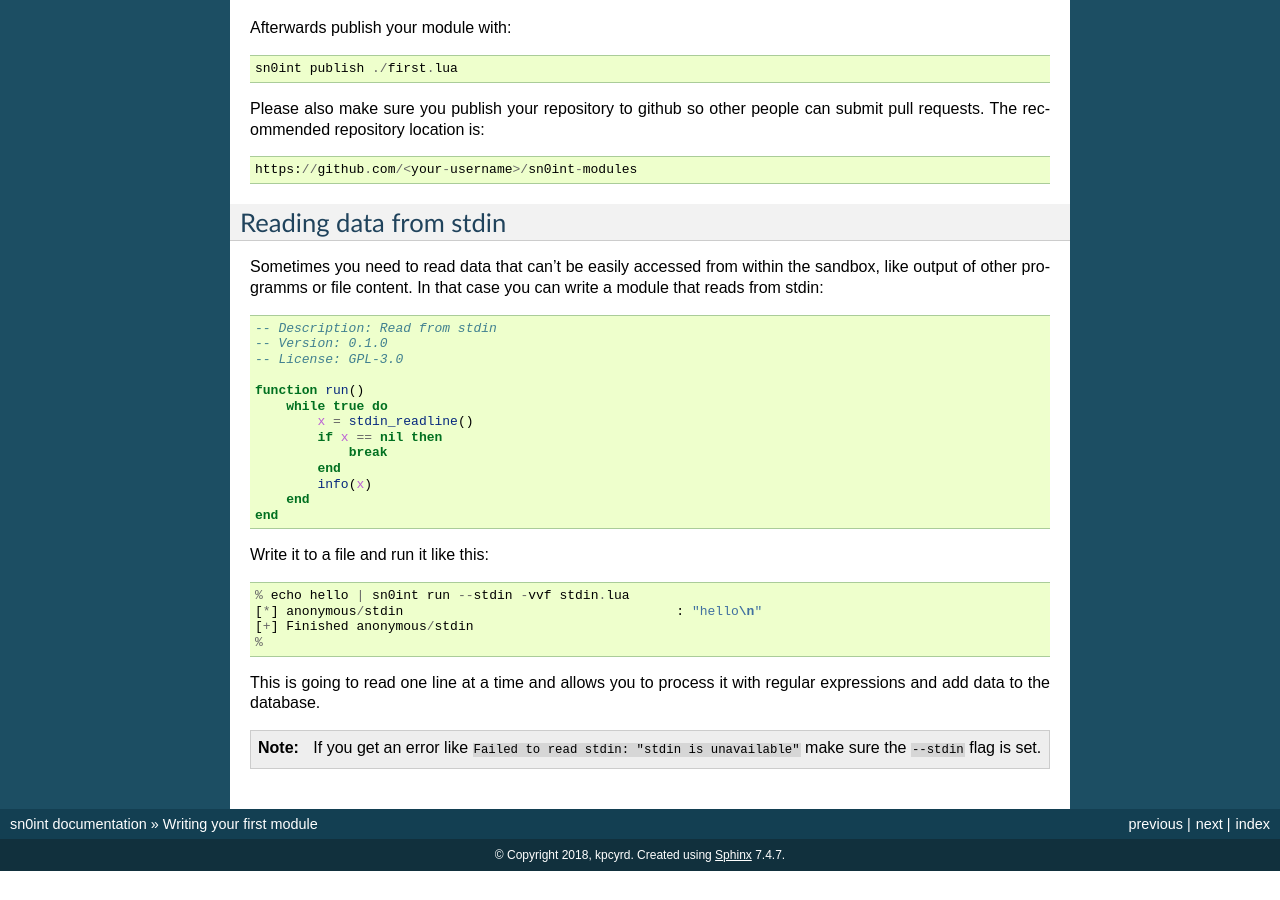
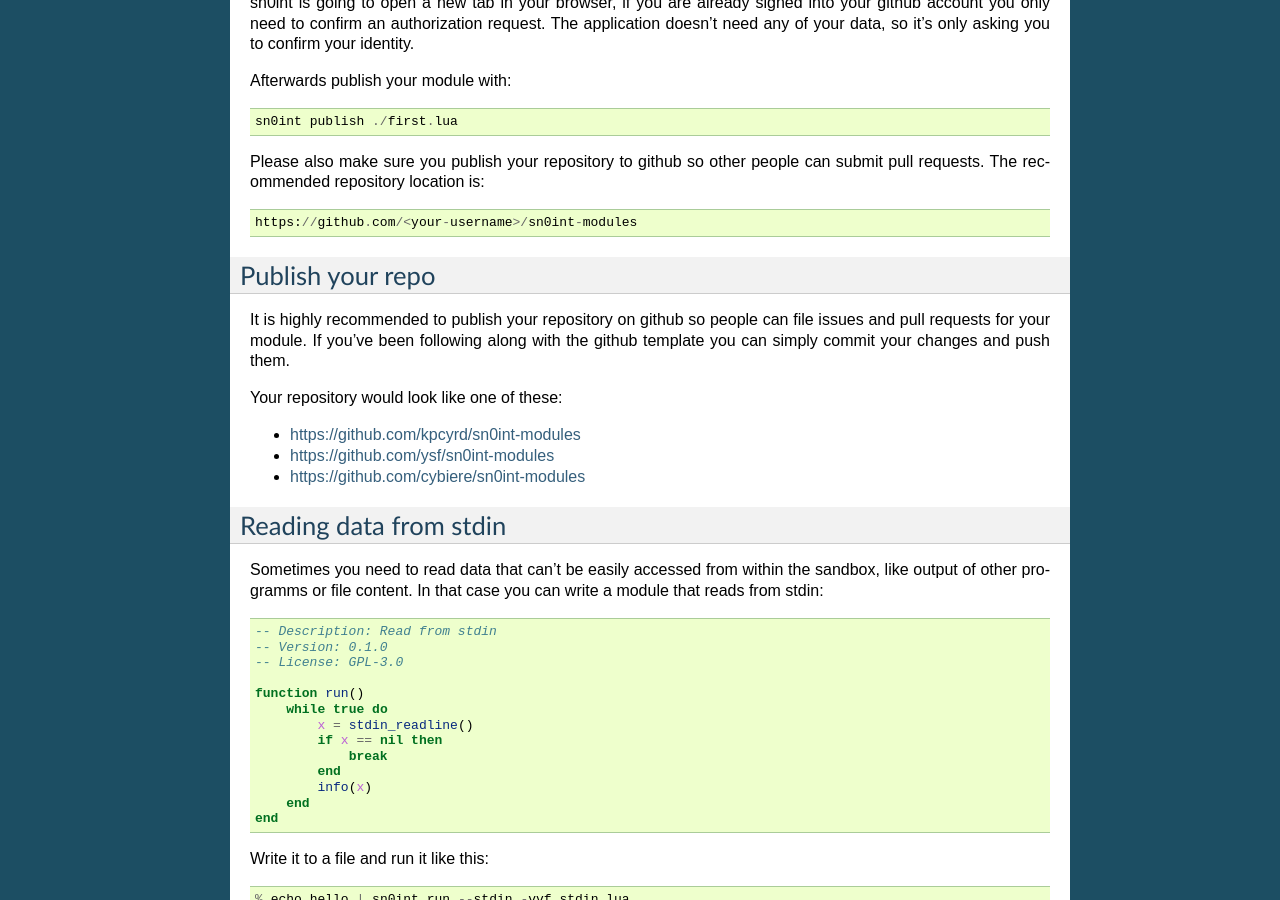
Before and after one commit to kpcyrd/sn0int, a Sphinx documentation site: the page built from docs/scripting.rst, in a window 1280 px wide and 900 px high, scrolled down 3232 px. Built offline with Sphinx 7.4.7, drawn with Linux system fonts in a browser that asks for light colours; before the commit the page ends 4103 px from its top, so only the background shows below that; some of the changed text lies outside the part shown.

Commit message:
Document module repo template

```diff
--- a/docs/scripting.rst
+++ b/docs/scripting.rst
@@ -13,6 +13,12 @@
 
     $ git init ~/repos/sn0int-modules
     $ cd ~/repos/sn0int-modules
+
+.. note::
+   If you're using github you can also create a repo from the `module repo
+   template`_.
+
+.. _module repo template: https://github.com/sn0int/sn0int-modules
 
 We need to add this folder to the sn0int config file so it's correctly detected
 when starting sn0int. Open the `config file <config.html>`_ in your prefered
@@ -205,6 +211,19 @@
 
     https://github.com/<your-username>/sn0int-modules
 
+Publish your repo
+-----------------
+
+It is highly recommended to publish your repository on github so people can
+file issues and pull requests for your module. If you've been following along
+with the github template you can simply commit your changes and push them.
+
+Your repository would look like one of these:
+
+- https://github.com/kpcyrd/sn0int-modules
+- https://github.com/ysf/sn0int-modules
+- https://github.com/cybiere/sn0int-modules
+
 Reading data from stdin
 -----------------------
 
```
Also changed, not shown: README.md (+5 -2 lines).
